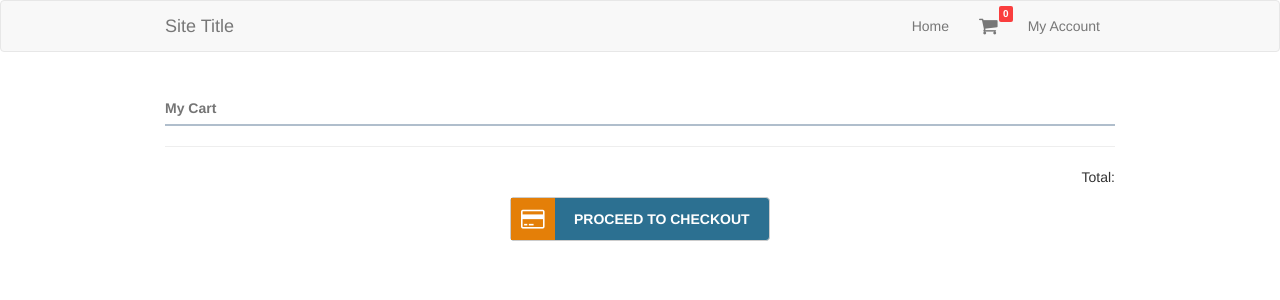
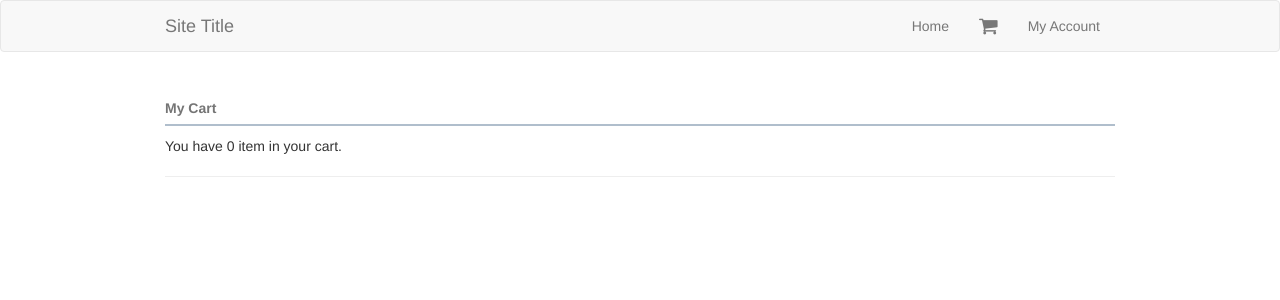
Before and after one commit to MangTomas23/ecommerce, a PHP site: page /cart.php in a window 1280 px wide. Shown: the top 300 px of the page. Run offline with PHP 8.4, Linux system fonts and the light colour scheme.

Commit message:
Set message if 0 cart item

```diff
--- a/assets/js/mycart.js
+++ b/assets/js/mycart.js
@@ -51,5 +51,9 @@ $(document).ready( function() {
     $('#txtTotal').text("₱ " + total.toFixed(2).toString().replace(/\B(?=(\d{3})+(?!\d))/g, ","));
   }
 
-  loadProducts();
+  if(ids.length > 0) {
+    loadProducts();
+  }else {
+    $('.total-container').hide();
+  }
 });
--- a/assets/js/script.js
+++ b/assets/js/script.js
@@ -22,7 +22,7 @@ $(document).ready( function() {
   }
 
   function setCartBadge() {
-    $('.cart-no').text(getCartCount());
+    $('.cart-no').text(getCartCount() || '');
   }
 
 
--- a/cart.php
+++ b/cart.php
@@ -10,7 +10,7 @@ include 'navbar.php';
   </h1>
 
   <div class="cart-container">
-
+    You have 0 item in your cart.
   </div>
   <hr>
   <div class="total-container">
```
